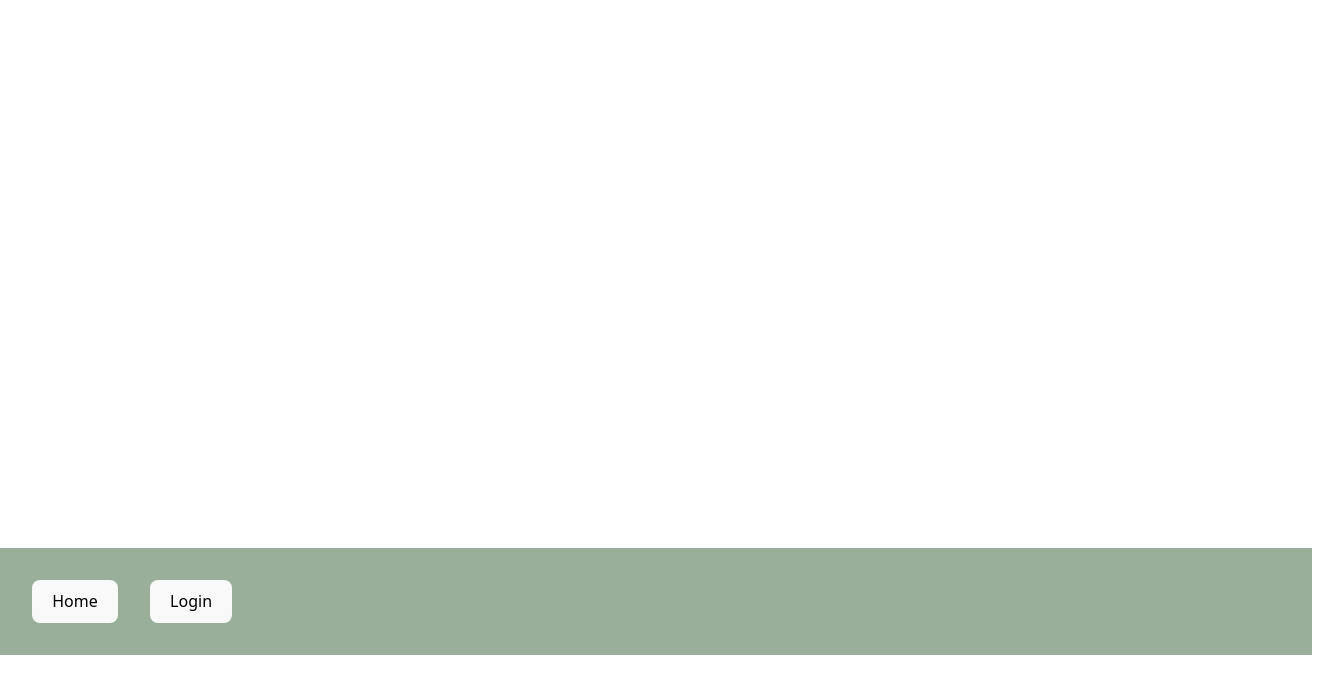
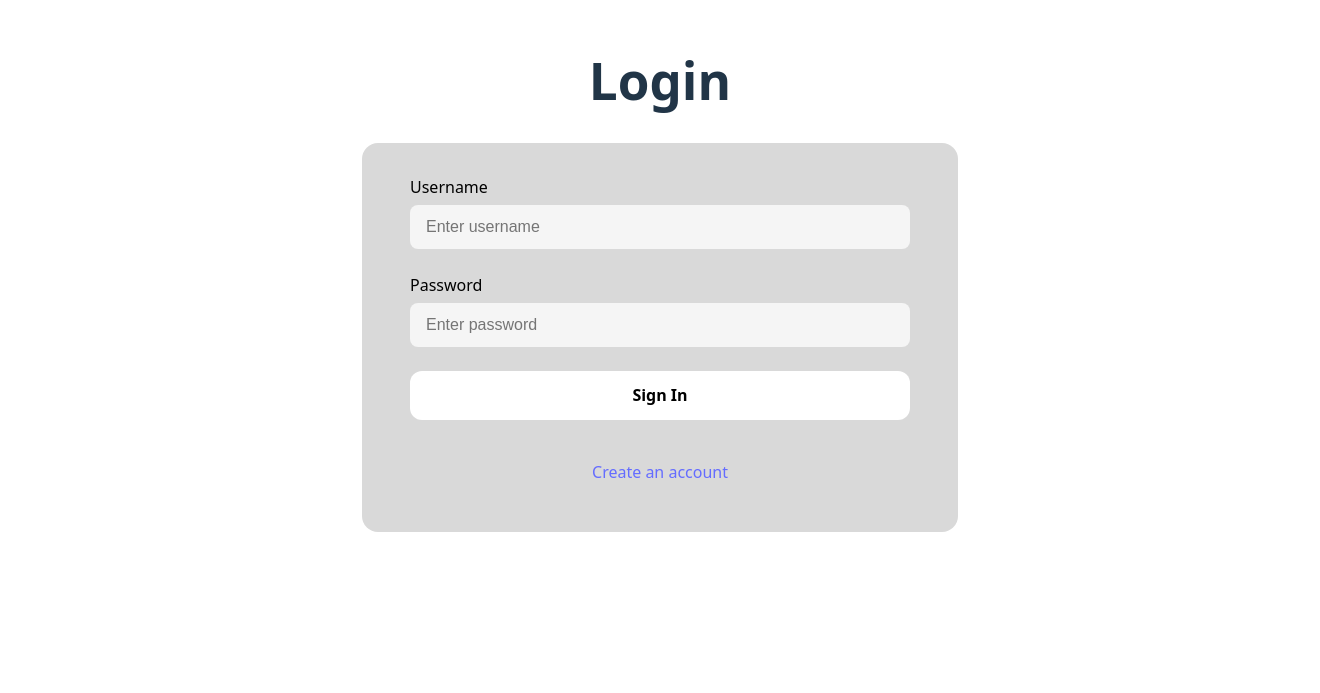
Before and after one commit to GlowyBlack/cosc-360-project, a React (Vite) app in the folder book-buddy/: page /login in a window 1280 px wide. Before the commit this address had no page. Shown: the part 145-838 px from the top of the page, 1320 px wide, since content can reach past the window. Before the commit the page ends 800 px from the top, so only its background shows below. Built offline with nearby package versions, Linux system fonts and the light colour scheme; no server answers.

Commit message:
add token + hashing

```diff
--- a/book-buddy/src/App.jsx
+++ b/book-buddy/src/App.jsx
@@ -4,6 +4,7 @@ import "./App.css";
 import LandingPage from "./pages/LandingPage/LandingPage.jsx";
 import AddNewBookForm from "./components/AddNewBook/AddNewBookForm.jsx";
 import Register from "./pages/Register/Register.jsx";
+import LoginPage from "./pages/Login/LoginPage.jsx";
 import YourLibraryPage from "./pages/YourLibrary/YourLibraryPage.jsx";
 import Footer from "./components/Footer/Footer.jsx";
 import BookDetails from "./pages/BookDetails/BookDetails.jsx";
@@ -11,7 +12,7 @@ import BookDetails from "./pages/BookDetails/BookDetails.jsx";
 function AppContent() {
   const location = useLocation();
 
-  const hideFooterPaths = ["/auth"];
+  const hideFooterPaths = ["/auth", "/login"];
 
   return (
     <>
@@ -19,6 +20,7 @@ function AppContent() {
         <Route path="/" element={<LandingPage />} />
         <Route path="/add-book" element={<AddNewBookForm />} />
         <Route path="/auth" element={<Register />} />
+        <Route path="/login" element={<LoginPage />} />
         <Route path="/library" element={<YourLibraryPage />} />
         <Route path="/book-details" element={<BookDetails />} />
       </Routes>
--- a/book-buddy/src/api.js
+++ b/book-buddy/src/api.js
@@ -1,14 +1,8 @@
-const TOKEN_KEY = "access_token";
-
-export const API_BASE_URL = "http://localhost:5001";
+const API = import.meta.env.VITE_API_URL || "http://localhost:5001";
 
 export function authHeader() {
-  const token = localStorage.getItem(TOKEN_KEY);
-  if (!token) return {};
+  const token = localStorage.getItem("token");
   return { Authorization: `Bearer ${token}` };
 }
 
-export default {
-  API_BASE_URL,
-  authHeader,
-};
+export default API;
--- a/book-buddy/src/components/AddNewBook/AddNewBookForm.jsx
+++ b/book-buddy/src/components/AddNewBook/AddNewBookForm.jsx
@@ -1,6 +1,7 @@
 import "./AddNewBookForm.css";
 import { useState } from "react";
 import { useNavigate } from "react-router-dom";
+import API, { authHeader } from "../../api.js";
 
 function AddNewBookForm() {
   const navigate = useNavigate();
@@ -31,8 +32,6 @@ function AddNewBookForm() {
     setIsSubmitting(true);
     setSubmitError("");
     try {
-      const ownerId = localStorage.getItem("userId") ?? "demo-user-1";
-      const baseUrl = import.meta.env.VITE_API_URL ?? "http://localhost:5000";
       const payload = {
         book_title: bookTitle.trim(),
         book_author: bookAuthor.trim(),
@@ -41,12 +40,14 @@ function AddNewBookForm() {
         description: description.trim(),
         condition: conditionMap[conditionValue],
         is_available: isAvailable,
-        book_owner: ownerId,
       };
 
-      const response = await fetch(`${baseUrl}/books`, {
+      const response = await fetch(`${API}/books`, {
         method: "POST",
-        headers: { "Content-Type": "application/json" },
+        headers: {
+          ...authHeader(),
+          "Content-Type": "application/json",
+        },
         body: JSON.stringify(payload),
       });
 
--- a/book-buddy/src/pages/LandingPage/LandingPage.jsx
+++ b/book-buddy/src/pages/LandingPage/LandingPage.jsx
@@ -1,6 +1,7 @@
 import { useState } from "react";
 import PopularList from "../../components/PopularCard/PopularList.jsx";
 import Header from "../../components/Header/Header.jsx";
+import API, { authHeader } from "../../api.js";
 
 function LandingPage() {
   const [searchResults, setSearchResults] = useState([]);
@@ -37,9 +38,11 @@ function LandingPage() {
   ];
 
   async function handleSearch(term) {
-    const baseUrl = import.meta.env.VITE_API_URL ?? "http://localhost:5001";
     try {
-      const response = await fetch(`${baseUrl}/books/search?term=${encodeURIComponent(term)}`);
+      const response = await fetch(
+        `${API}/books/search?term=${encodeURIComponent(term)}`,
+        { headers: authHeader() }
+      );
       if (!response.ok) {
         throw new Error("Search request failed");
       }
--- /dev/null
+++ b/book-buddy/src/pages/Login/LoginPage.jsx
@@ -0,0 +1,90 @@
+import { useState } from "react";
+import { Link, useNavigate } from "react-router-dom";
+import API from "../../api.js";
+import "../Register/Register.css";
+
+function LoginPage() {
+  const navigate = useNavigate();
+  const [username, setUsername] = useState("");
+  const [password, setPassword] = useState("");
+  const [error, setError] = useState("");
+  const [isSubmitting, setIsSubmitting] = useState(false);
+
+  async function handleSubmit(event) {
+    event.preventDefault();
+    setError("");
+    setIsSubmitting(true);
+    try {
+      const response = await fetch(`${API}/auth/login`, {
+        method: "POST",
+        headers: { "Content-Type": "application/json" },
+        body: JSON.stringify({ username: username.trim(), password }),
+      });
+
+      const data = await response.json().catch(() => ({}));
+
+      if (!response.ok) {
+        throw new Error(data.detail ?? data.message ?? "Login failed");
+      }
+
+      if (data.access_token) {
+        localStorage.setItem("token", data.access_token);
+      } else {
+        throw new Error("No access token in response");
+      }
+
+      navigate("/library");
+    } catch (err) {
+      setError(err.message ?? "Something went wrong");
+    } finally {
+      setIsSubmitting(false);
+    }
+  }
+
+  return (
+    <div className="register-page-wrapper">
+      <div className="register-container">
+        <h1>Login</h1>
+        <form className="form-card" onSubmit={handleSubmit}>
+          <div className="input-group">
+            <label htmlFor="login-username">Username</label>
+            <input
+              id="login-username"
+              type="text"
+              autoComplete="username"
+              placeholder="Enter username"
+              value={username}
+              onChange={(e) => setUsername(e.target.value)}
+              required
+            />
+          </div>
+
+          <div className="input-group">
+            <label htmlFor="login-password">Password</label>
+            <input
+              id="login-password"
+              type="password"
+              autoComplete="current-password"
+              placeholder="Enter password"
+              value={password}
+              onChange={(e) => setPassword(e.target.value)}
+              required
+            />
+          </div>
+
+          {error ? <p style={{ color: "#c0392b", marginTop: 0 }}>{error}</p> : null}
+
+          <button className="login-btn" type="submit" disabled={isSubmitting}>
+            {isSubmitting ? "Signing in…" : "Sign In"}
+          </button>
+
+          <p style={{ textAlign: "center", marginTop: "1rem" }}>
+            <Link to="/auth">Create an account</Link>
+          </p>
+        </form>
+      </div>
+    </div>
+  );
+}
+
+export default LoginPage;
--- a/book-buddy/src/pages/YourLibrary/YourLibraryPage.jsx
+++ b/book-buddy/src/pages/YourLibrary/YourLibraryPage.jsx
@@ -1,6 +1,7 @@
 import { useEffect, useMemo, useState } from "react";
 import { useNavigate } from "react-router-dom";
 import LibraryBookCard from "../../components/Library/LibraryBookCard.jsx";
+import API, { authHeader } from "../../api.js";
 import "./YourLibraryPage.css";
 
 const fallbackLibraryBooks = [
@@ -113,8 +114,6 @@ function YourLibraryPage() {
   const [activeTab, setActiveTab] = useState("myBooks");
   const [libraryBooks, setLibraryBooks] = useState(fallbackLibraryBooks);
 
-  const baseUrl = import.meta.env.VITE_API_URL ?? "http://localhost:5001";
-
   const mapDbTypeToTab = (book) => {
     const rawType = String(
       book.type ?? book.listType ?? book.category ?? book.bucket ?? ""
@@ -146,7 +145,7 @@ function YourLibraryPage() {
   useEffect(() => {
     async function loadLibraryBooks() {
       try {
-        const response = await fetch(`${baseUrl}/books`);
+        const response = await fetch(`${API}/books`, { headers: authHeader() });
         if (!response.ok) return;
 
         const payload = await response.json();
@@ -160,7 +159,7 @@ function YourLibraryPage() {
     }
 
     loadLibraryBooks();
-  }, [baseUrl]);
+  }, []);
 
   const counts = useMemo(
     () => ({
```
Also changed, not shown: 1 other file (tests, documents, lock files or other folders).
